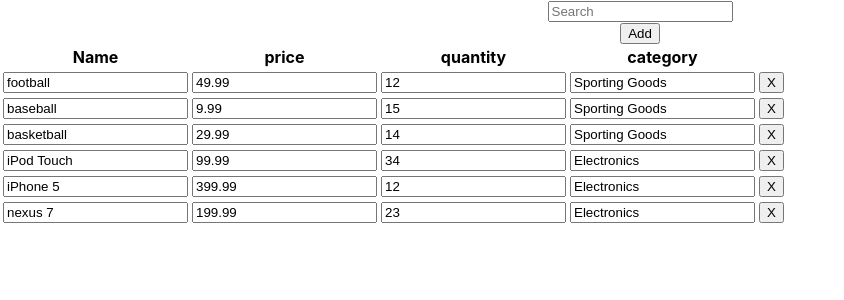
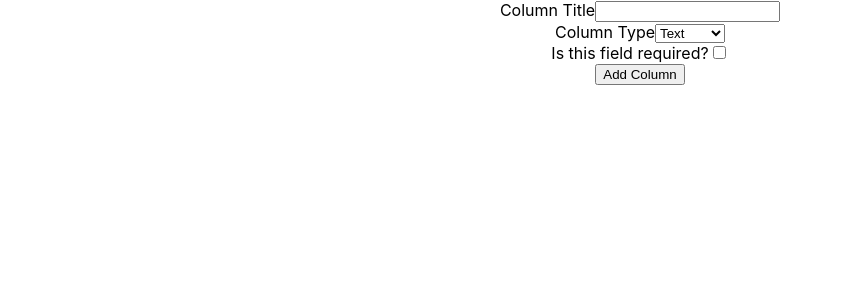
Before and after one commit to cvesh/dynamic-spreadsheet, a React (Create React App) app: page / in a window 1280 px wide. Shown: the top 300 px of the page, without its empty margins (0-844 px from the left). Built offline with nearby package versions, Linux system fonts and the light colour scheme.

Commit message:
add column from form

```diff
--- a/src/App.js
+++ b/src/App.js
@@ -1,14 +1,27 @@
-import React, { Component } from 'react';
-import logo from './logo.svg';
+import React from 'react';
 import './App.css';
-import Form from 'Components/Form';
+import ColumnForm from 'Components/Form/ColumnForm';
 import Spreadsheet from 'Components/Spreadsheet';
+import * as localStore from 'Components/Generics/Localstore';
 
-class App extends Component {
+class App extends React.Component {
+  state = {
+    columnData: null
+  }
+
+  componentDidMount() {
+    let columnData = localStore.getColumnData('columnData');
+    if(columnData)
+      this.setState({columnData: columnData});
+  }
+
   render() {
     return (
       <div className="App">
-        <Spreadsheet />
+        {
+          this.state.columnData ? <Spreadsheet /> : <ColumnForm />
+        }
+
       </div>
     );
   }
--- /dev/null
+++ b/src/Components/Form/ColumnForm.js
@@ -0,0 +1,63 @@
+import React from 'react';
+import * as localStore from 'Components/Generics/Localstore';
+
+class ColumnForm extends React.Component {
+  state = {
+    columnTitle: '',
+    columnType: 'Text',
+    columnRequired: false,
+  }
+
+  handleCheckboxChange = () => {
+    this.setState({ columnRequired: !this.state.columnRequired });
+  }
+
+  handleChange = e => {
+    const target = e.target;
+    const name = target.name;
+    const value = target.value;
+    this.setState({
+      [name]: value
+    });
+  }
+
+  handleSubmit = () => {
+    let columnData = localStore.getColumnData('columnData');
+    if(columnData === null)
+      columnData = [];
+    columnData.push(this.state);
+    localStore.setColumnData(columnData);
+  }
+
+  render() {
+    return (
+      <div className=''>
+        <div>
+          <label>Column Title</label>
+          <input
+            type='text'
+            name='columnTitle'
+            onChange={this.handleChange} />
+        </div>
+        <div>
+          <label>Column Type</label>
+          <select name='columnType' onChange={this.handleChange}>
+            <option value='Text'>Text</option>
+            <option value='Number'>Number</option>
+            <option value='Date'>Date</option>
+          </select>
+        </div>
+        <div>
+          <label>Is this field required?</label>
+          <input
+            type='checkbox'
+            name='columnRequired'
+            onChange={this.handleCheckboxChange} />
+        </div>
+        <button type='submit' onClick={this.handleSubmit}>Add Column</button>
+      </div>
+    );
+  }
+}
+
+export default ColumnForm;
--- a/src/Components/Form/index.js
+++ /dev/null
@@ -1,13 +0,0 @@
-import React, { Component } from 'react';
-
-class Form extends Component {
-  render() {
-    return (
-      <div className="">
-        <input type="text" />
-      </div>
-    );
-  }
-}
-
-export default Form;
--- /dev/null
+++ b/src/Components/Generics/Localstore/index.js
@@ -0,0 +1,7 @@
+export function setColumnData(columnData) {
+  localStorage.setItem('columnData', JSON.stringify(columnData));
+}
+
+export function getColumnData(key) {
+  return JSON.parse(localStorage.getItem(key));
+}
```
